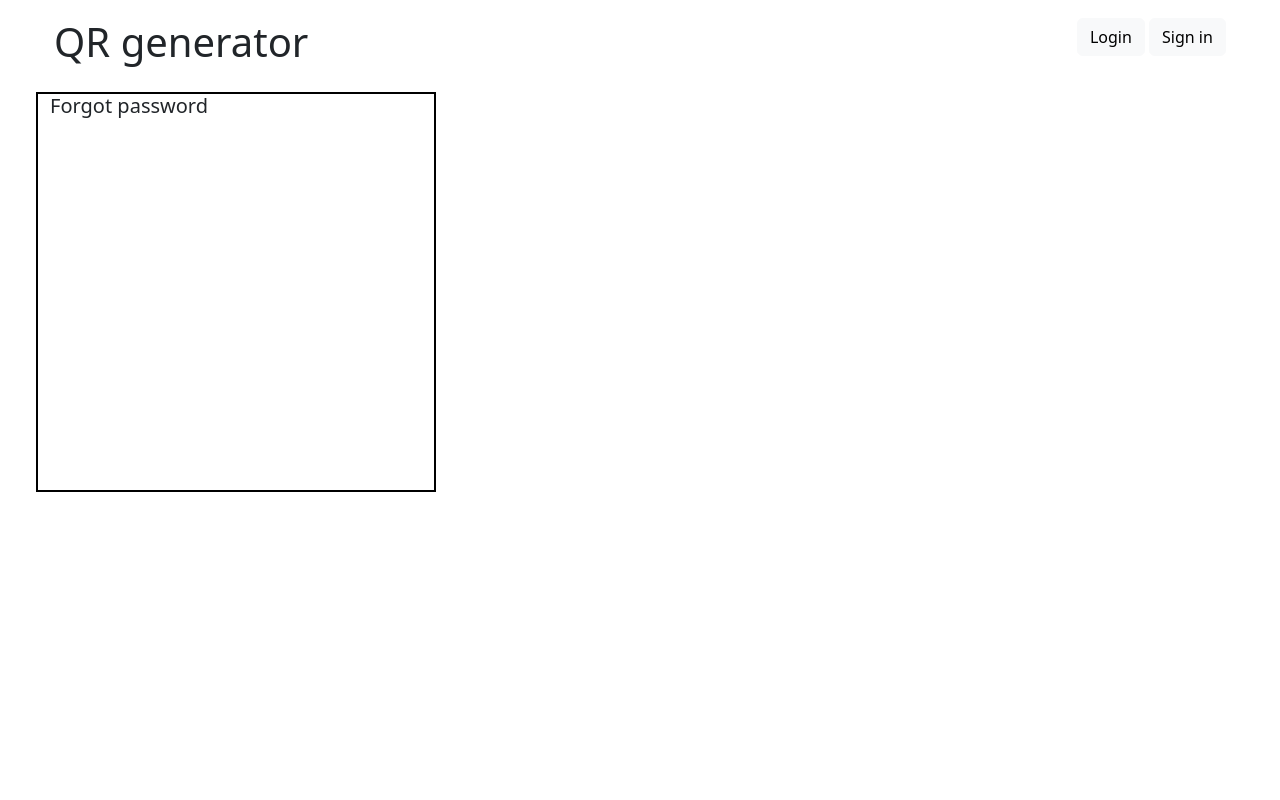
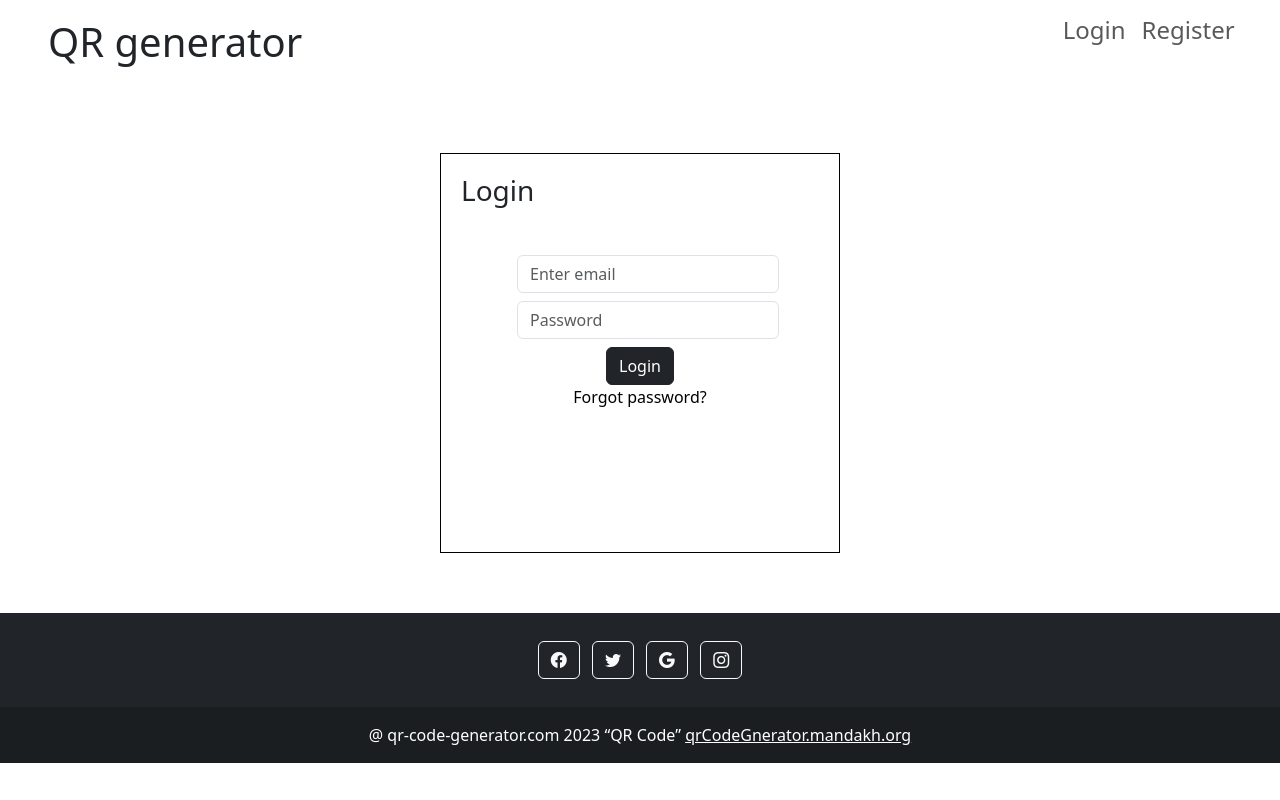
Before and after one commit to Enkhzaya0122/QRgenerator, a Django app: page /login/ in a window 1280 px wide. Run offline with Django 4.2, Linux system fonts and the light colour scheme.

Commit message:
log in page  creat

```diff
--- a/qrCodeFrontEnd/frontEndApp/urls.py
+++ b/qrCodeFrontEnd/frontEndApp/urls.py
@@ -3,7 +3,7 @@ from . import views
 
 urlpatterns = [
     path('', views.index, name='index'),
-    path('login/', views.forgot1),
+    path('login/', views.login),
     path('forgot1/', views.forgot1),
     path('forgot2/', views.forgot2),
     path('forgot3/', views.forgot3),
--- a/qrCodeFrontEnd/templates/login.html
+++ b/qrCodeFrontEnd/templates/login.html
@@ -1,12 +1,98 @@
+{% load static %}
+
 <!DOCTYPE html>
 <html lang="en">
 <head>
-    <meta charset="UTF-8">
-    <meta http-equiv="X-UA-Compatible" content="IE=edge">
-    <meta name="viewport" content="width=device-width, initial-scale=1.0">
-    <title>Document</title>
+  <meta charset="utf-8">
+  <title></title>
+  <link href="../static/css/style.css" rel="stylesheet" />
+  <link href="https://cdn.jsdelivr.net/npm/bootstrap@5.3.0-alpha2/dist/css/bootstrap.min.css" rel="stylesheet" integrity="sha384-aFq/bzH65dt+w6FI2ooMVUpc+21e0SRygnTpmBvdBgSdnuTN7QbdgL+OapgHtvPp" crossorigin="anonymous">
+  <link rel="stylesheet" href="https://cdn.jsdelivr.net/npm/bootstrap-icons@1.10.5/font/bootstrap-icons.css">
+    <style>
+        .box{
+            border: 1px solid black;
+            margin:5%;
+            padding: 20px;
+            width: 400px;
+            height: 400px;
+        }
+
+        .l-button{
+            margin: 5 5 0 0;
+        }
+
+        .forgot_a{
+            color: black;
+            text-decoration: none;
+        }
+    </style>
 </head>
 <body>
-    Login
+      <div class="mx-5 d-flex flex-column flex-row">
+          <div class="row justify-content-between">
+            <div class="col-6  include" >
+              <h1>QR generator</h1>
+            </div>
+            <div class="col col-lg-2 ">
+                <nav class="navbar navbar-expand-lg navbar-light">
+                    <div class="collapse navbar-collapse" id="navbarNav">
+                      <ul class="navbar-nav">
+                        <li class="nav-item active">
+                          <a class="nav-link" href="#"><h4>Login</h4></a>
+                        </li>
+                        <li class="nav-item">
+                          <a class="nav-link" href="#"><h4>Register</h4></a>
+                        </li>
+                      </ul>
+                    </div>
+                  </nav>
+            </div>
+
+           </div>
+
+           <div class="row  d-flex justify-content-center">
+            <div class="box">
+                <h3>Login</h3>
+
+                <div class="m-5">
+                    <form>
+                        <div class="form-group">
+                          <input type="email" class="form-control m-2" id="exampleInputEmail1" aria-describedby="emailHelp" placeholder="Enter email">
+                        </div>
+                        <div class="form-group">
+                          <input type="password" class="form-control m-2" id="exampleInputPassword1" placeholder="Password">
+                        </div>
+                        <div class="d-flex justify-content-center">
+                            <button type="submit" class="btn btn-dark l-button d-flex justify-content-center">Login</button>
+                        </div>
+
+
+                        <p class="d-flex justify-content-center"><a href="https://www.w3schools.com/ " class="forgot_a">Forgot password?</a></p>
+
+                      </form>
+                </div>
+
+            </div>
+
+           </div>
+      </div>
+
+      <footer class="bg-dark text-center text-white ">
+        <!-- Grid container -->
+        <div class="container p-4 pb-0">
+          <!-- Section: Social media -->
+          <section class="mb-4">
+            <a class="btn btn-outline-light btn-floating m-1" href="#!" role="button"><i class="bi bi-facebook"></i></a>
+            <a class="btn btn-outline-light btn-floating m-1" href="#!" role="button"><i class="bi bi-twitter"></i></a>
+            <a class="btn btn-outline-light btn-floating m-1" href="#!" role="button"><i class="bi bi-google"></i></a>
+            <a class="btn btn-outline-light btn-floating m-1" href="#!" role="button"><i class="bi bi-instagram"></i></a>
+          </section>
+        </div>
+        <div class="text-center p-3" style="background-color: rgba(0, 0, 0, 0.2);">
+          @ qr-code-generator.com 2023   “QR Code”
+          <a class="text-white" href="#">qrCodeGnerator.mandakh.org</a>
+        </div>
+      </footer>
 </body>
+
 </html>
```
